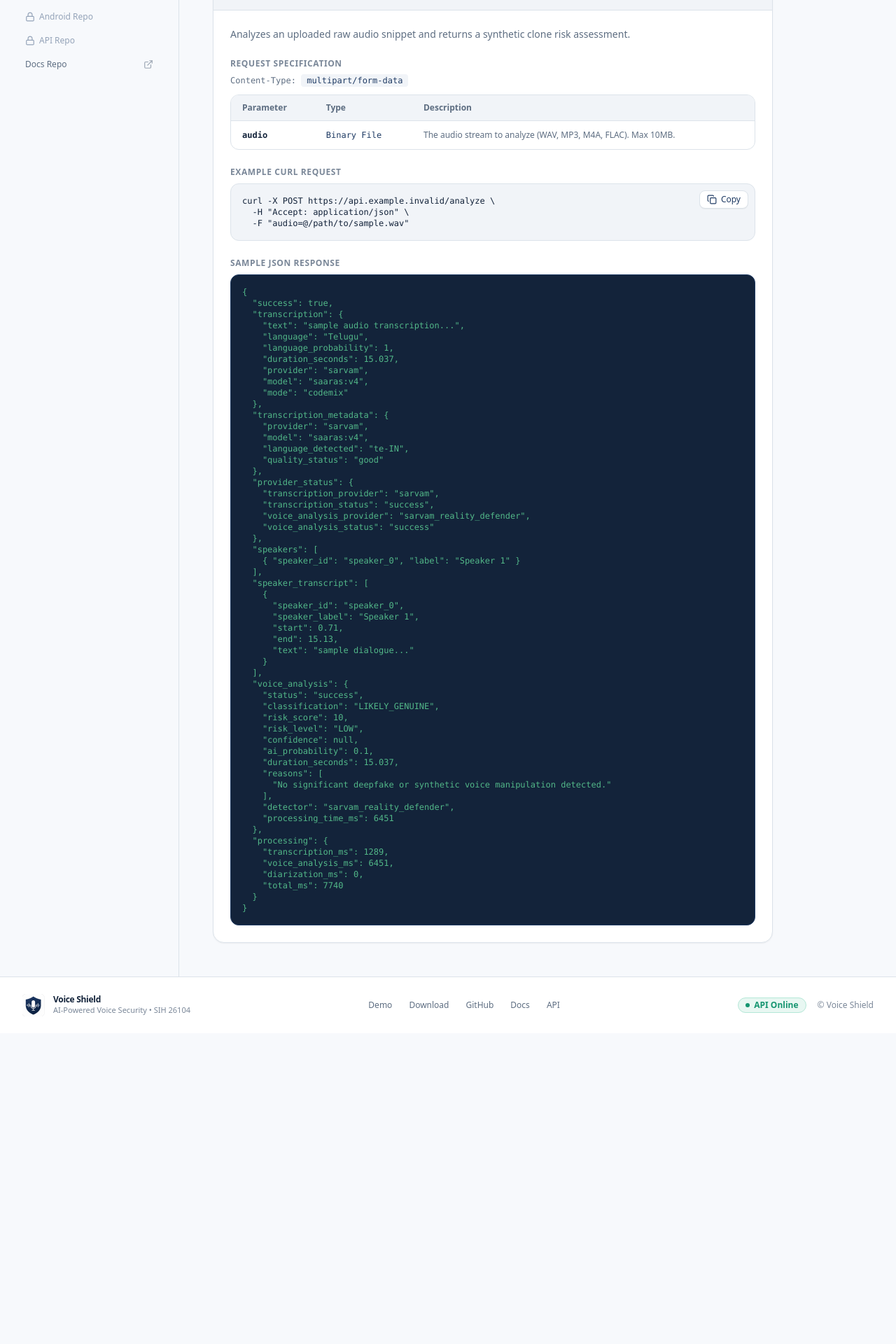
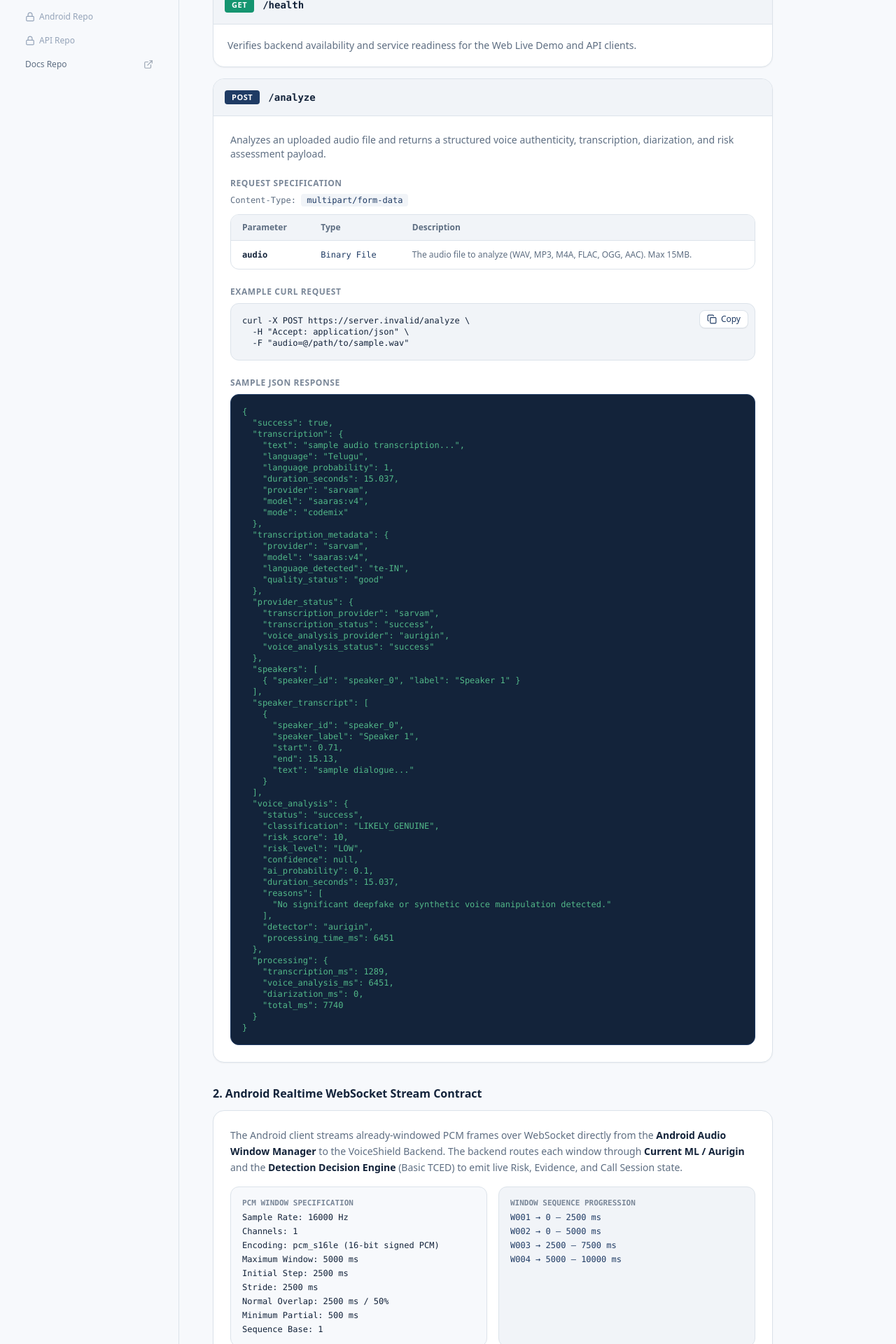
Before and after one commit to yuvatejasainadh/voice-shield-web, a React (Vite) app: page /docs/api in a window 1280 px wide. Shown: the part 480-2400 px from the top of the page at 70% size. Before the commit the page ends 1956 px from the top, so only its background shows below. Built offline with nearby package versions, Linux system fonts and the light colour scheme; no server answers.

Commit message:
feat: update model to Aurigin.AI and define audio contract
- Replace WavLM with Aurigin.AI in configurations and docs.
- Add AUDIO_WINDOW_CONTRACT to project config for audio streaming.
- Update documentation and UI references to reflect WebSocket and TCED integration.

```diff
--- a/src/config/project.ts
+++ b/src/config/project.ts
@@ -151,8 +151,28 @@ export const PROJECT_CONFIG = {
   DOCUMENTATION_URL: "/docs",
   DOCUMENTATION_REPO_URL: "https://github.com/yuvatejasainadh/voice-shield-docs",
 
-  MODEL_NAME: "WavLM Base+ (Fine-tuned)",
+  MODEL_NAME: "Aurigin.AI",
   MODEL_VERSION: "1.0",
+
+  AUDIO_WINDOW_CONTRACT: {
+    sampleRateHz: 16000,
+    channels: 1,
+    encoding: "pcm_s16le",
+    sampleFormat: "16-bit signed PCM",
+    maxWindowMs: 5000,
+    initialStepMs: 2500,
+    strideMs: 2500,
+    normalOverlapMs: 2500,
+    normalOverlapPercent: 50,
+    minPartialMs: 500,
+    sequenceBase: 1,
+    expectedWindows: [
+      { id: "W001", range: "0 – 2500 ms" },
+      { id: "W002", range: "0 – 5000 ms" },
+      { id: "W003", range: "2500 – 7500 ms" },
+      { id: "W004", range: "5000 – 10000 ms" },
+    ],
+  },
 
   STATUS: {
     android: "Available",
--- a/src/pages/About.tsx
+++ b/src/pages/About.tsx
@@ -88,7 +88,7 @@ export function About() {
           <section>
             <h2 className="text-xs font-bold text-[#7A8798] uppercase tracking-wider mb-3">Technology Stack</h2>
             <div className="flex flex-wrap gap-2.5">
-              {['Android', 'Kotlin', 'Jetpack Compose', 'FastAPI', 'Python', 'PyTorch', 'WavLM', 'React', 'TypeScript', 'Tailwind CSS'].map(tech => (
+              {['Android', 'Kotlin', 'Jetpack Compose', 'FastAPI', 'Python', 'WebSockets (WSS/TLS)', 'Aurigin.AI', 'Basic TCED', 'React', 'TypeScript', 'Tailwind CSS'].map(tech => (
                 <span key={tech} className="px-3 py-1.5 bg-white border border-[#DCE3EA] text-[#1F3B64] text-xs font-semibold rounded-lg shadow-2xs">
                   {tech}
                 </span>
--- a/src/pages/ApiDocs.tsx
+++ b/src/pages/ApiDocs.tsx
@@ -7,7 +7,8 @@ import { DocLayout } from '../components/docs/DocLayout';
 
 export function ApiDocs() {
   const [copied, setCopied] = React.useState(false);
-  const curlExample = `curl -X POST https://api.example.invalid/analyze \\
+  const baseUrlDisplay = PROJECT_CONFIG.API_BASE_URL || 'https://api.voiceshield.example.com';
+  const curlExample = `curl -X POST ${baseUrlDisplay}/analyze \\
   -H "Accept: application/json" \\
   -F "audio=@/path/to/sample.wav"`;
 
@@ -27,7 +28,7 @@ export function ApiDocs() {
             <span className="text-[#1F3B64]">Backend API</span>
           </div>
           <h1 className="text-2xl sm:text-3xl font-bold text-[#13233A] tracking-tight mb-2">API Reference</h1>
-          <p className="text-sm text-[#5E6E82]">Integrate Voice Shield voice-clone verification into your backend or clients.</p>
+          <p className="text-sm text-[#5E6E82]">VoiceShield Backend contracts for Web audio upload analysis and Android realtime WebSocket detection.</p>
         </div>
         <Button href="/api" variant="outline" size="sm">
           <Terminal className="w-4 h-4 mr-2 text-[#1F3B64]" />
@@ -39,20 +40,31 @@ export function ApiDocs() {
         <section>
           <h2 className="text-base font-bold text-[#13233A] mb-3">Backend Interface</h2>
           <div className="bg-white border border-[#DCE3EA] rounded-xl p-4 text-sm text-[#1F3B64] font-semibold">
-            Secure backend interface responsible for realtime session orchestration, temporal-window ingestion, detector integration and risk aggregation.
+            Secure backend interface responsible for realtime session orchestration, direct temporal-window ingestion, Aurigin.AI detector integration, and Detection Decision Engine (Basic TCED) risk aggregation.
           </div>
         </section>
 
         <section>
-          <h2 className="text-base font-bold text-[#13233A] mb-3">Endpoints</h2>
+          <h2 className="text-base font-bold text-[#13233A] mb-3">1. REST Audio Analysis &amp; Health Endpoints</h2>
+
+          <div className="space-y-4">
+            <div className="bg-white border border-[#DCE3EA] rounded-2xl overflow-hidden shadow-xs">
+              <div className="bg-[#F1F4F8] border-b border-[#DCE3EA] p-4 flex items-center space-x-3">
+                <span className="bg-[#159570] text-white font-bold px-2.5 py-0.5 rounded text-[11px] uppercase tracking-wider">GET</span>
+                <span className="text-[#13233A] text-sm font-mono font-semibold">/health</span>
+              </div>
+              <div className="p-5 text-sm text-[#5E6E82]">
+                Verifies backend availability and service readiness for the Web Live Demo and API clients.
+              </div>
+            </div>
 
             <div className="bg-white border border-[#DCE3EA] rounded-2xl overflow-hidden shadow-xs">
               <div className="bg-[#F1F4F8] border-b border-[#DCE3EA] p-4 flex items-center space-x-3">
                 <span className="bg-[#1F3B64] text-white font-bold px-2.5 py-0.5 rounded text-[11px] uppercase tracking-wider">POST</span>
-              <span className="text-[#13233A] text-sm font-semibold">Secure Voice Shield Backend</span>
+                <span className="text-[#13233A] text-sm font-mono font-semibold">/analyze</span>
               </div>
               <div className="p-6 space-y-6">
-              <p className="text-sm text-[#5E6E82]">Analyzes an uploaded raw audio snippet and returns a synthetic clone risk assessment.</p>
+                <p className="text-sm text-[#5E6E82]">Analyzes an uploaded audio file and returns a structured voice authenticity, transcription, diarization, and risk assessment payload.</p>
 
                 <div>
                   <h4 className="text-xs font-bold text-[#7A8798] uppercase tracking-wider mb-2">Request Specification</h4>
@@ -70,7 +82,7 @@ export function ApiDocs() {
                         <tr>
                           <td className="px-4 py-3 font-mono font-bold text-[#13233A]">audio</td>
                           <td className="px-4 py-3 text-[#1F3B64] font-mono">Binary File</td>
-                        <td className="px-4 py-3 text-[#5E6E82]">The audio stream to analyze (WAV, MP3, M4A, FLAC). Max 10MB.</td>
+                          <td className="px-4 py-3 text-[#5E6E82]">The audio file to analyze (WAV, MP3, M4A, FLAC, OGG, AAC). Max 15MB.</td>
                         </tr>
                       </tbody>
                     </table>
@@ -85,7 +97,7 @@ export function ApiDocs() {
                     </pre>
                     <button
                       onClick={copyCode}
-                    className="absolute top-2.5 right-2.5 px-2.5 py-1 bg-white hover:bg-[#EAEFF6] text-[#1F3B64] text-xs font-medium transition-colors border border-[#DCE3EA] rounded-lg shadow-2xs flex items-center gap-1.5"
+                      className="absolute top-2.5 right-2.5 px-2.5 py-1 bg-white hover:bg-[#EAEFF6] text-[#1F3B64] text-xs font-medium transition-colors border border-[#DCE3EA] rounded-lg shadow-2xs flex items-center gap-1.5 cursor-pointer"
                     >
                       {copied ? <><Check className="w-3.5 h-3.5 text-[#159570]" /><span className="text-[#159570] font-bold">Copied</span></> : <><Copy className="w-3.5 h-3.5" /><span>Copy</span></>}
                     </button>
@@ -115,7 +127,7 @@ export function ApiDocs() {
   "provider_status": {
     "transcription_provider": "sarvam",
     "transcription_status": "success",
-    "voice_analysis_provider": "sarvam_reality_defender",
+    "voice_analysis_provider": "aurigin",
     "voice_analysis_status": "success"
   },
   "speakers": [
@@ -141,7 +153,7 @@ export function ApiDocs() {
     "reasons": [
       "No significant deepfake or synthetic voice manipulation detected."
     ],
-    "detector": "sarvam_reality_defender",
+    "detector": "aurigin",
     "processing_time_ms": 6451
   },
   "processing": {
@@ -156,6 +168,37 @@ export function ApiDocs() {
 
               </div>
             </div>
+          </div>
+        </section>
+
+        <section>
+          <h2 className="text-base font-bold text-[#13233A] mb-3">2. Android Realtime WebSocket Stream Contract</h2>
+          <div className="bg-white border border-[#DCE3EA] rounded-2xl p-6 space-y-4 shadow-xs">
+            <p className="text-sm text-[#5E6E82] leading-relaxed">
+              The Android client streams already-windowed PCM frames over WebSocket directly from the <strong className="text-[#13233A]">Android Audio Window Manager</strong> to the VoiceShield Backend. The backend routes each window through <strong className="text-[#13233A]">Current ML / Aurigin</strong> and the <strong className="text-[#13233A]">Detection Decision Engine</strong> (Basic TCED) to emit live Risk, Evidence, and Call Session state.
+            </p>
+            <div className="grid grid-cols-1 md:grid-cols-2 gap-4 font-mono text-xs">
+              <div className="bg-[#F7F9FC] border border-[#DCE3EA] rounded-xl p-4 text-[#13233A] space-y-1">
+                <div className="text-[11px] font-bold text-[#7A8798] uppercase mb-1">PCM Window Specification</div>
+                <div>Sample Rate:     16000 Hz</div>
+                <div>Channels:        1</div>
+                <div>Encoding:        pcm_s16le (16-bit signed PCM)</div>
+                <div>Maximum Window:  5000 ms</div>
+                <div>Initial Step:    2500 ms</div>
+                <div>Stride:          2500 ms</div>
+                <div>Normal Overlap:  2500 ms / 50%</div>
+                <div>Minimum Partial: 500 ms</div>
+                <div>Sequence Base:   1</div>
+              </div>
+              <div className="bg-[#F1F4F8] border border-[#DCE3EA] rounded-xl p-4 text-[#1F3B64] space-y-1">
+                <div className="text-[11px] font-bold text-[#7A8798] uppercase mb-1">Window Sequence Progression</div>
+                <div>W001 → 0 – 2500 ms</div>
+                <div>W002 → 0 – 5000 ms</div>
+                <div>W003 → 2500 – 7500 ms</div>
+                <div>W004 → 5000 – 10000 ms</div>
+              </div>
+            </div>
+          </div>
         </section>
       </div>
     </DocLayout>
--- a/src/pages/Docs.tsx
+++ b/src/pages/Docs.tsx
@@ -42,8 +42,8 @@ export function Docs() {
         <QuickLink to="/docs" icon={<BookOpen className="w-5 h-5 text-[#1F3B64]" />} label="Getting Started" description="Setup & essentials" />
         <QuickLink to="/docs/architecture" icon={<Network className="w-5 h-5 text-[#1F3B64]" />} label="Architecture" description="End-to-end system" />
         <QuickLink to="/docs/api" icon={<Terminal className="w-5 h-5 text-[#1F3B64]" />} label="Backend API" description="FastAPI endpoints" />
-        <QuickLink to="/docs/android" icon={<Code className="w-5 h-5 text-[#1F3B64]" />} label="Android Client" description="Jetpack Compose & Kotlin" />
-        <QuickLink to="/docs/ml" icon={<Cpu className="w-5 h-5 text-[#1F3B64]" />} label="ML Pipeline" description="WavLM audio embeddings" />
+        <QuickLink to="/docs/android" icon={<Code className="w-5 h-5 text-[#1F3B64]" />} label="Android Client" description="Audio Window Manager & WSS" />
+        <QuickLink to="/docs/ml" icon={<Cpu className="w-5 h-5 text-[#1F3B64]" />} label="ML Pipeline" description="Aurigin.AI & Basic TCED" />
         <QuickLink to="/security" icon={<Lock className="w-5 h-5 text-[#1F3B64]" />} label="Security" description="Privacy & telemetry" />
       </div>
 
@@ -51,9 +51,9 @@ export function Docs() {
         <div>
           <h2 className="text-lg font-bold text-[#13233A] mb-3 pb-2 border-b border-[#DCE3EA]">Prerequisites</h2>
           <ul className="list-disc pl-5 space-y-2 text-sm text-[#5E6E82]">
-            <li><strong className="text-[#13233A]">Android:</strong> Device running Android 8.0 (API 26) or higher for standalone client installation.</li>
-            <li><strong className="text-[#13233A]">Network:</strong> Active network access for high-precision cloud inference streaming.</li>
-            <li><strong className="text-[#13233A]">Development:</strong> Python 3.10+, PyTorch, and CUDA drivers for training or retraining WavLM weights.</li>
+            <li><strong className="text-[#13233A]">Android:</strong> Device running Android 8.0 (API 26) or higher for Foreground Service call recording ingestion and 16 kHz mono PCM (<code className="text-xs bg-[#F1F4F8] text-[#1F3B64] px-1.5 py-0.5 rounded font-mono">pcm_s16le</code>) temporal windowing.</li>
+            <li><strong className="text-[#13233A]">Network:</strong> Active network access for secure WSS/TLS temporal window streaming and REST audio analysis.</li>
+            <li><strong className="text-[#13233A]">Backend:</strong> Python 3.10+ FastAPI service orchestrating direct window ingestion, Aurigin.AI detection, and Detection Decision Engine (Basic TCED) risk scoring.</li>
           </ul>
         </div>
 
--- a/src/pages/GitHub.tsx
+++ b/src/pages/GitHub.tsx
@@ -24,7 +24,7 @@ export function GitHub() {
         <div className="grid grid-cols-1 md:grid-cols-2 gap-6 max-w-5xl">
           <RepositoryCard
             title="Voice Shield Android"
-            description="Native Kotlin Android client featuring Jetpack Compose UI, on-device audio streaming, and ONNX Runtime inference."
+            description="Native Kotlin Android client featuring Jetpack Compose UI, Foreground Service call recording monitor, Android Audio Window Manager (16 kHz mono pcm_s16le), and secure WSS/TLS streaming."
             technology="Kotlin / Jetpack Compose"
             url={PROJECT_CONFIG.repositories.android}
             icon={<Smartphone className="w-6 h-6 text-[#1F3B64]" />}
@@ -32,8 +32,8 @@ export function GitHub() {
           />
           <RepositoryCard
             title="Voice Shield API"
-            description="High-throughput FastAPI inference server deploying WavLM deep learning audio classification models."
-            technology="Python / FastAPI / PyTorch"
+            description="FastAPI backend service orchestrating real-time WebSocket window ingestion, REST audio analysis, Aurigin.AI detection integration, and Basic TCED risk decision scoring."
+            technology="Python / FastAPI / WebSockets"
             url={PROJECT_CONFIG.repositories.api}
             icon={<Database className="w-6 h-6 text-[#1F3B64]" />}
             isLocked={true}
--- a/src/pages/docs/AndroidApp.tsx
+++ b/src/pages/docs/AndroidApp.tsx
@@ -23,21 +23,75 @@ export function AndroidApp() {
 
       <div className="space-y-6">
         <div className="bg-white border border-[#DCE3EA] rounded-2xl p-6 sm:p-8 space-y-4">
-          <h2 className="text-base font-bold text-[#13233A] pb-2 border-b border-[#DCE3EA]">Platform Requirements</h2>
-          <ul className="list-disc pl-5 space-y-2 text-sm text-[#5E6E82]">
-            <li><strong className="text-[#13233A]">OS Level:</strong> Android 8.0 (API level 26) or newer.</li>
-            <li><strong className="text-[#13233A]">Permissions:</strong> <code className="text-xs bg-[#F1F4F8] text-[#1F3B64] px-1.5 py-0.5 rounded font-mono">RECORD_AUDIO</code> and <code className="text-xs bg-[#F1F4F8] text-[#1F3B64] px-1.5 py-0.5 rounded font-mono">INTERNET</code>.</li>
-            <li><strong className="text-[#13233A]">Architecture:</strong> Jetpack Compose UI with Kotlin Coroutines and MVVM architecture.</li>
-          </ul>
+          <h2 className="text-base font-bold text-[#13233A] pb-2 border-b border-[#DCE3EA]">Android Realtime Detection Flow</h2>
+          <p className="text-sm text-[#5E6E82] leading-relaxed">
+            During an active supported cellular call, the Android application monitors the growing OEM recording artifact via a Foreground Service, extracts and normalizes audio through the <strong className="text-[#13233A]">Android Audio Window Manager</strong>, and streams already-windowed PCM frames over a secure WebSocket connection to the VoiceShield Backend.
+          </p>
+          <div className="bg-[#F1F4F8] border border-[#DCE3EA] rounded-xl p-5 font-mono text-xs text-[#1F3B64] overflow-x-auto">
+            <pre className="whitespace-pre leading-relaxed font-semibold">{`Android App
+    │
+    │ audio capture
+    ▼
+Android Audio Window Manager
+    │
+    │ already-windowed PCM
+    ▼
+WebSocket
+    │
+    ▼
+VoiceShield Backend
+    │
+    ▼
+Current ML / Aurigin
+    │
+    ▼
+Detection Decision Engine
+    │
+    ▼
+Risk / Evidence / Call Session`}</pre>
+          </div>
         </div>
 
         <div className="bg-white border border-[#DCE3EA] rounded-2xl p-6 sm:p-8 space-y-4">
-          <h2 className="text-base font-bold text-[#13233A] pb-2 border-b border-[#DCE3EA]">Key Capabilities</h2>
+          <h2 className="text-base font-bold text-[#13233A] pb-2 border-b border-[#DCE3EA]">Current Android Audio Contract</h2>
+          <p className="text-sm text-[#5E6E82]">
+            The Android Audio Window Manager enforces the authoritative temporal windowing contract before transmitting PCM payloads over WebSocket:
+          </p>
+          <div className="grid grid-cols-1 md:grid-cols-2 gap-4">
+            <div className="bg-[#F7F9FC] border border-[#DCE3EA] rounded-xl p-4 font-mono text-xs text-[#13233A] space-y-1.5">
+              <div><span className="text-[#5E6E82]">Sample Rate:</span>        <strong>16000 Hz</strong></div>
+              <div><span className="text-[#5E6E82]">Channels:</span>           <strong>1</strong></div>
+              <div><span className="text-[#5E6E82]">Encoding:</span>           <strong>pcm_s16le</strong></div>
+              <div><span className="text-[#5E6E82]">Sample Format:</span>      <strong>16-bit signed PCM</strong></div>
+              <div><span className="text-[#5E6E82]">Sequence Base:</span>      <strong>1</strong></div>
+            </div>
+            <div className="bg-[#F7F9FC] border border-[#DCE3EA] rounded-xl p-4 font-mono text-xs text-[#13233A] space-y-1.5">
+              <div><span className="text-[#5E6E82]">Maximum Window:</span>     <strong>5000 ms</strong></div>
+              <div><span className="text-[#5E6E82]">Initial Step:</span>       <strong>2500 ms</strong></div>
+              <div><span className="text-[#5E6E82]">Stride:</span>             <strong>2500 ms</strong></div>
+              <div><span className="text-[#5E6E82]">Normal Overlap:</span>     <strong>2500 ms / 50%</strong></div>
+              <div><span className="text-[#5E6E82]">Minimum Partial:</span>    <strong>500 ms</strong></div>
+            </div>
+          </div>
+
+          <div className="pt-2">
+            <h3 className="text-xs font-bold text-[#7A8798] uppercase tracking-wider mb-2">Expected Temporal Windows</h3>
+            <div className="bg-[#F1F4F8] border border-[#DCE3EA] rounded-xl p-4 font-mono text-xs text-[#1F3B64]">
+              <pre className="whitespace-pre leading-relaxed font-semibold">{`W001 → 0 – 2500 ms
+W002 → 0 – 5000 ms
+W003 → 2500 – 7500 ms
+W004 → 5000 – 10000 ms`}</pre>
+            </div>
+          </div>
+        </div>
+
+        <div className="bg-white border border-[#DCE3EA] rounded-2xl p-6 sm:p-8 space-y-4">
+          <h2 className="text-base font-bold text-[#13233A] pb-2 border-b border-[#DCE3EA]">Platform Requirements &amp; Capabilities</h2>
           <ul className="list-disc pl-5 space-y-2 text-sm text-[#5E6E82]">
-            <li>Low-latency on-device audio sampling via native AudioRecord.</li>
-            <li>Visual real-time frequency distribution analyzer.</li>
-            <li>Encrypted bidirectional streaming over TLS 1.3 to inference backends.</li>
-            <li>Instant risk scoring with distinct visual warnings.</li>
+            <li><strong className="text-[#13233A]">OS Level:</strong> Android 8.0 (API level 26) or newer.</li>
+            <li><strong className="text-[#13233A]">Architecture:</strong> Jetpack Compose UI with Kotlin Coroutines, Foreground Service call recording monitor, and Android Audio Window Manager.</li>
+            <li><strong className="text-[#13233A]">Authoritative Windowing:</strong> Emits already-windowed 16 kHz mono <code className="text-xs bg-[#F1F4F8] text-[#1F3B64] px-1.5 py-0.5 rounded font-mono">pcm_s16le</code> segments directly to the backend without double-windowing.</li>
+            <li><strong className="text-[#13233A]">Transport &amp; Telemetry:</strong> Encrypted bidirectional WebSocket streaming over TLS (WSS) with live risk, evidence, and call session updates.</li>
           </ul>
         </div>
 
--- a/src/pages/docs/MLPipeline.tsx
+++ b/src/pages/docs/MLPipeline.tsx
@@ -65,9 +65,9 @@ Voice Shield UI / History`}</pre>
               Audio is normalized into a consistent analysis representation where supported:
             </p>
             <ul className="list-disc pl-5 space-y-1 mt-2 text-sm text-[#5E6E82]">
-              <li>PCM audio</li>
-              <li>16 kHz sampling rate</li>
-              <li>Mono channel layout</li>
+              <li>PCM audio (<code className="text-xs bg-[#F1F4F8] text-[#1F3B64] px-1.5 py-0.5 rounded font-mono">pcm_s16le</code>, 16-bit signed PCM)</li>
+              <li>16 kHz (<code className="text-xs bg-[#F1F4F8] text-[#1F3B64] px-1.5 py-0.5 rounded font-mono">16000 Hz</code>) sampling rate</li>
+              <li>Mono channel layout (<code className="text-xs bg-[#F1F4F8] text-[#1F3B64] px-1.5 py-0.5 rounded font-mono">1 channel</code>)</li>
               <li>Linear/uncompressed representation</li>
             </ul>
             <p className="text-sm text-[#5E6E82] leading-relaxed mt-2">
@@ -78,9 +78,27 @@ Voice Shield UI / History`}</pre>
           <div>
             <h3 className="text-base font-bold text-[#13233A] mb-2">Temporal Windowing</h3>
             <p className="text-sm text-[#5E6E82] leading-relaxed">
-              The Android acquisition layer produces self-contained temporal analysis windows from the call audio. Each window carries its own temporal/sequence metadata. The backend consumes these windows directly.
+              The Android acquisition layer (Android Audio Window Manager) produces self-contained temporal analysis windows from the call audio. Each window carries its own temporal/sequence metadata (1-based sequence numbering). The backend consumes these windows directly.
             </p>
-            <p className="text-sm text-[#5E6E82] leading-relaxed mt-2 font-semibold">
+            <div className="mt-3 grid grid-cols-1 md:grid-cols-2 gap-3 font-mono text-xs">
+              <div className="bg-[#F7F9FC] border border-[#DCE3EA] rounded-xl p-3.5 text-[#13233A] space-y-1">
+                <div className="text-[11px] font-bold text-[#7A8798] uppercase mb-1">Window Parameters</div>
+                <div>Maximum Window:  5000 ms</div>
+                <div>Initial Step:    2500 ms</div>
+                <div>Stride:          2500 ms</div>
+                <div>Normal Overlap:  2500 ms / 50%</div>
+                <div>Minimum Partial: 500 ms</div>
+                <div>Sequence Base:   1</div>
+              </div>
+              <div className="bg-[#F1F4F8] border border-[#DCE3EA] rounded-xl p-3.5 text-[#1F3B64] space-y-1">
+                <div className="text-[11px] font-bold text-[#7A8798] uppercase mb-1">Expected Windows</div>
+                <div>W001 → 0 – 2500 ms</div>
+                <div>W002 → 0 – 5000 ms</div>
+                <div>W003 → 2500 – 7500 ms</div>
+                <div>W004 → 5000 – 10000 ms</div>
+              </div>
+            </div>
+            <p className="text-sm text-[#5E6E82] leading-relaxed mt-3 font-semibold">
               Important: The backend does not perform a second round of temporal windowing on already-windowed Android input. This design keeps temporal boundaries authoritative at the acquisition layer and avoids double-windowing.
             </p>
           </div>
```
Also changed, not shown: src/utils/analysisResponse.ts (+9 -4 lines). Lines whose indentation alone changed are shown as unchanged.
